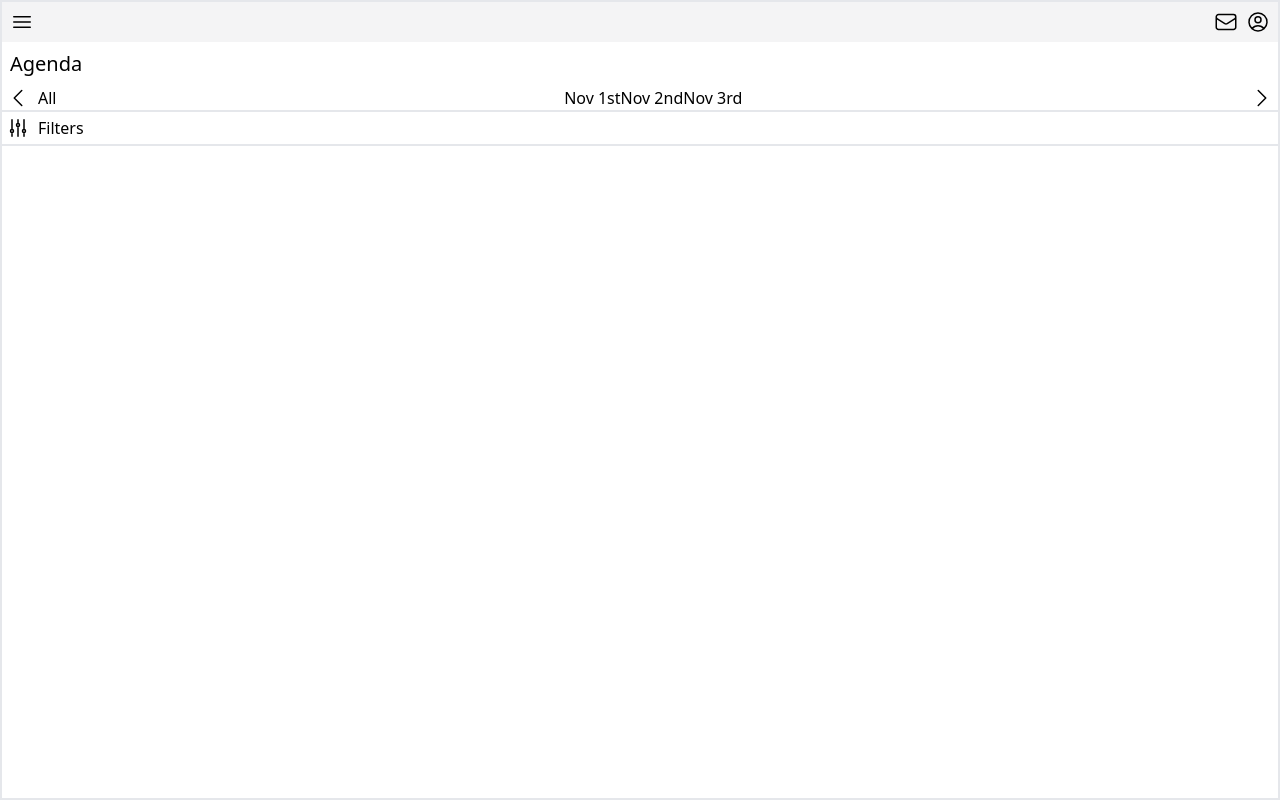
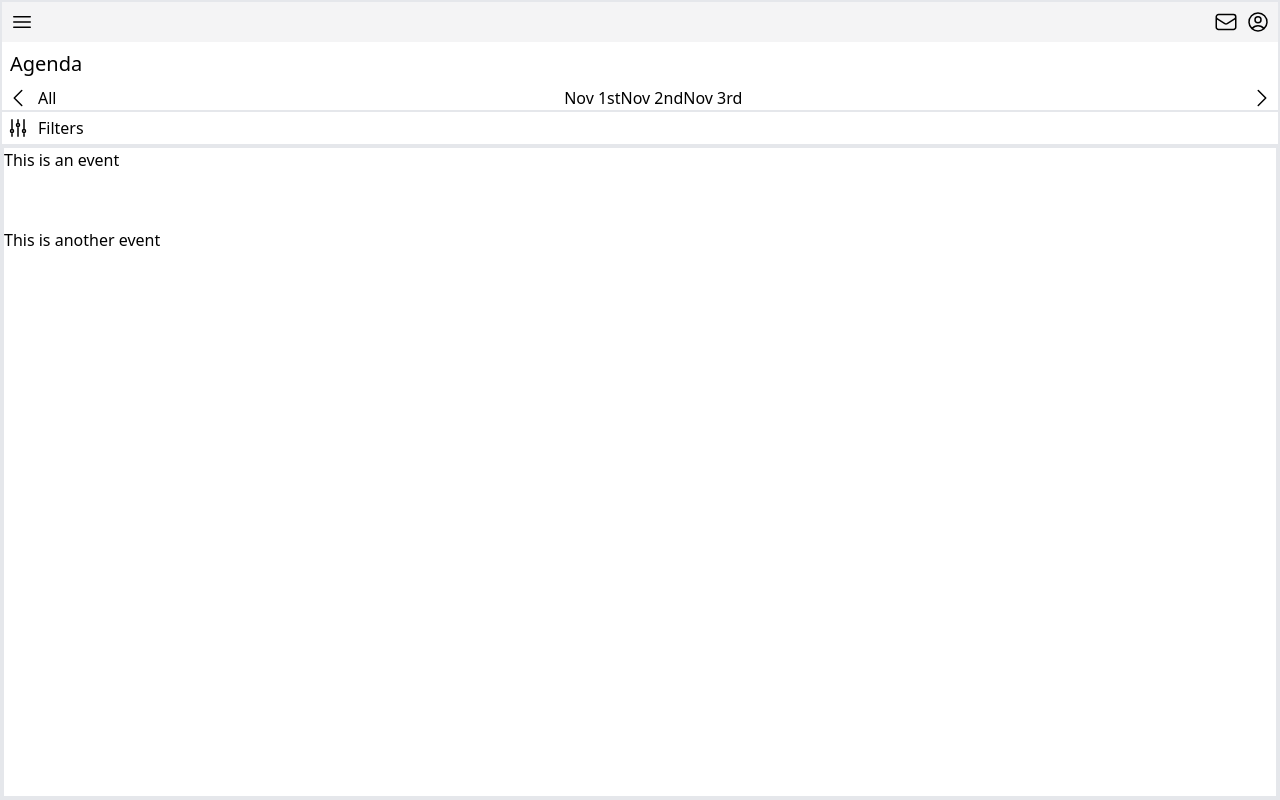
Before and after one commit to bryanmccarthy/energy-hw, a JavaScript app in the folder frontend/: page / in a window 1280 px wide. Built offline with nearby package versions, Linux system fonts and the light colour scheme; the HTML template or start-up script is replaced by a standard one.

Commit message:
add events section

```diff
--- a/frontend/src/App.js
+++ b/frontend/src/App.js
@@ -1,7 +1,7 @@
 
 function App() {
   return (
-    <div className="border-2 h-screen">
+    <div className="flex flex-col border-2 h-screen">
       {/* Header */}
       <div className="flex justify-between bg-zinc-100 p-2">
         <div>
@@ -48,6 +48,15 @@ function App() {
         </svg>
         <p className="px-2">Filters</p>
       </div>
+      {/* Events */}
+      <div className="flex-grow overflow-y-auto border-2">
+        <div className="h-20">
+          This is an event
+        </div>
+        <div className="h-20">
+          This is another event
+        </div>
+      </div>
     </div>
   );
 }
```
